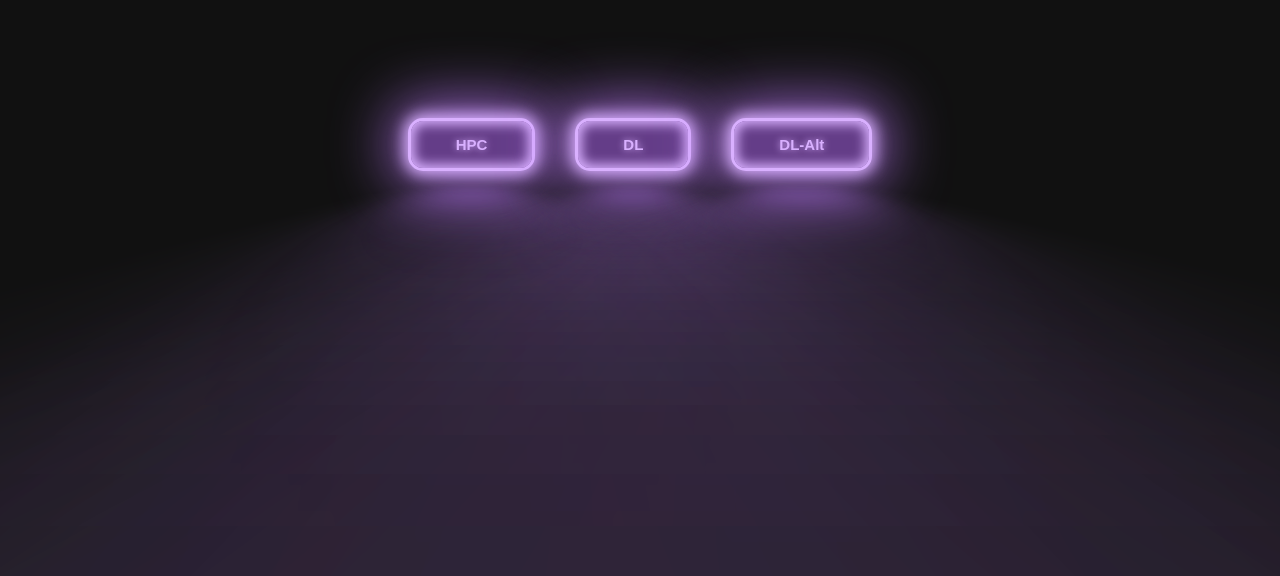
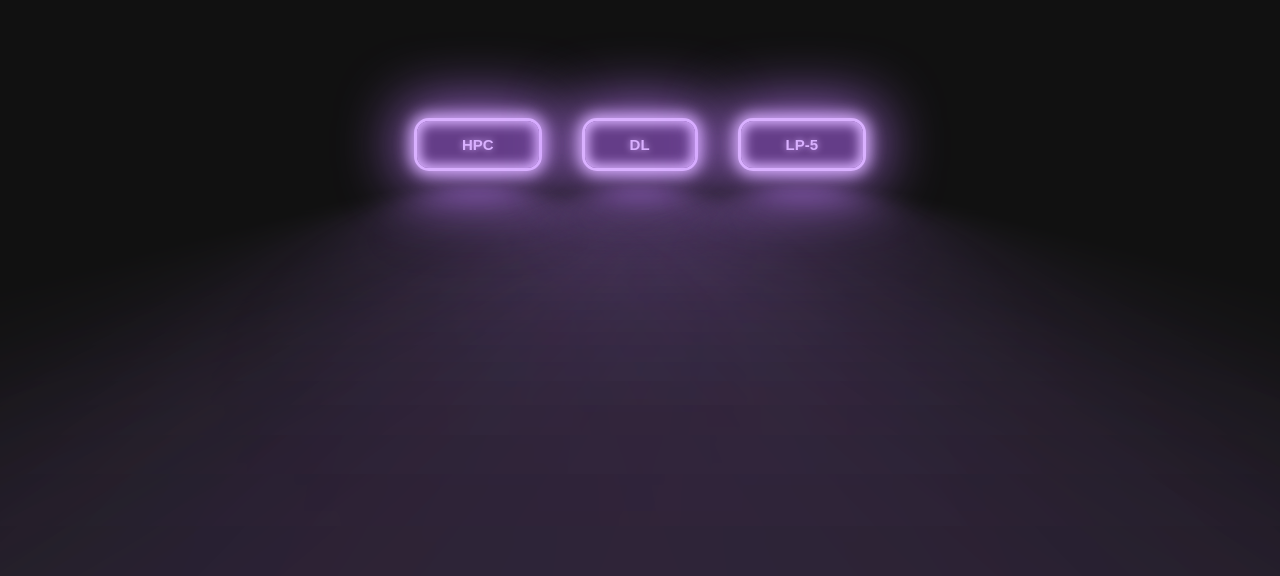
Before and after one commit to watashiwaaniket/lp5, a plain HTML site: page index.html in a window 1280 px wide. Shown: the part 224-800 px from the top of the page. Drawn offline with Linux system fonts and the light colour scheme.

Commit message:
added the whole codes

```diff
--- a/index.html
+++ b/index.html
@@ -80,7 +80,7 @@
         <div style="padding: 20px;"></div>
         <a href="/dl.zip"><button>DL</button></a>
         <div style="padding: 20px;"></div>
-        <a href="/dl-alt.zip"><button>DL-Alt</button></a>
+        <a href="/sem8-main.zip"><button>LP-5</button></a>
     </div>
 
 </body>
```
Also changed, not shown: 1 other file.
